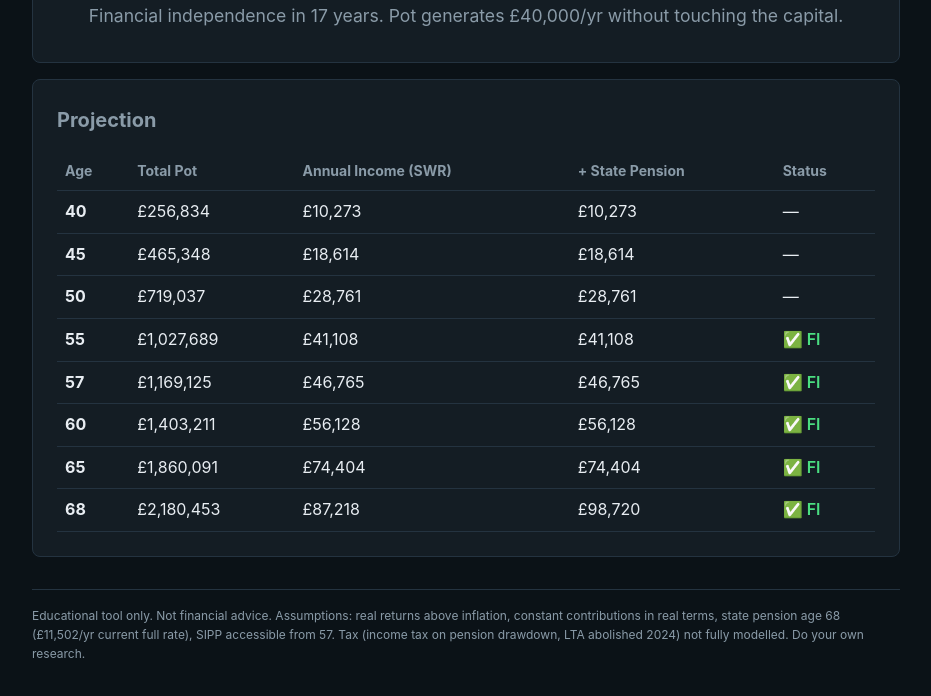
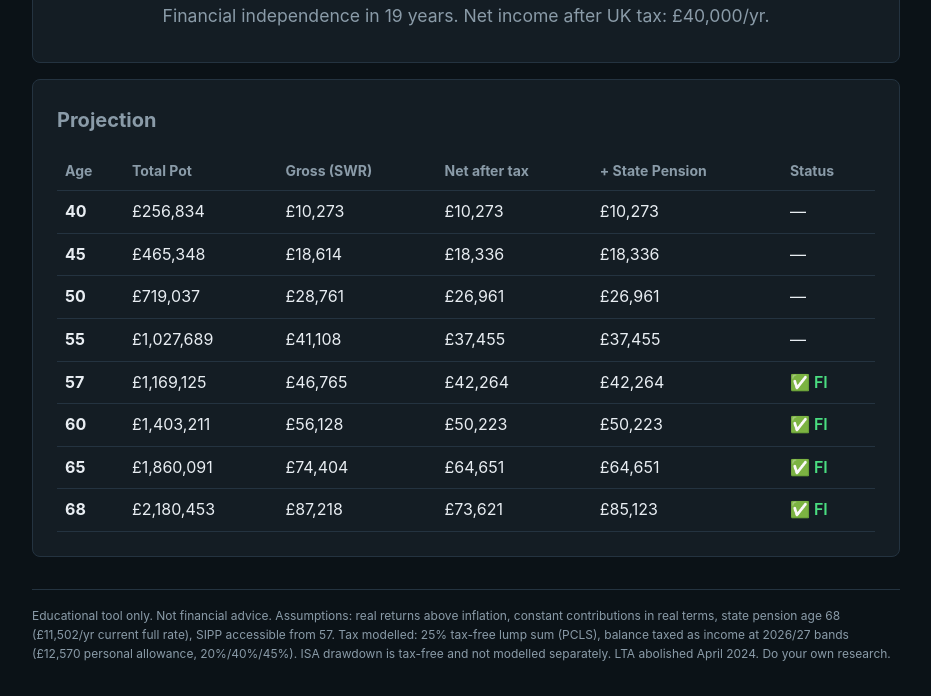
Before and after one commit to Aelvryx/fi-calculator-uk, a plain HTML site: page index.html in a window 1280 px wide. Shown: the part 610-1306 px from the top of the page, without its empty margins (174-1105 px from the left). Drawn offline with Linux system fonts and the light colour scheme.

Commit message:
Add UK pension tax modelling — PCLS, income tax bands, net drawdown

```diff
--- a/index.html
+++ b/index.html
@@ -71,18 +71,52 @@ th { color: var(--muted); font-size: 0.875rem; }
 <div class="card">
 <h2 style="margin-top:0">Projection</h2>
 <table>
-<thead><tr><th>Age</th><th>Total Pot</th><th>Annual Income (SWR)</th><th>+ State Pension</th><th>Status</th></tr></thead>
+<thead><tr><th>Age</th><th>Total Pot</th><th>Gross (SWR)</th><th>Net after tax</th><th>+ State Pension</th><th>Status</th></tr></thead>
 <tbody id="projection"></tbody>
 </table>
 </div>
 
-<p class="disclaimer">Educational tool only. Not financial advice. Assumptions: real returns above inflation, constant contributions in real terms, state pension age 68 (£11,502/yr current full rate), SIPP accessible from 57. Tax (income tax on pension drawdown, LTA abolished 2024) not fully modelled. Do your own research.</p>
+<p class="disclaimer">Educational tool only. Not financial advice. Assumptions: real returns above inflation, constant contributions in real terms, state pension age 68 (£11,502/yr current full rate), SIPP accessible from 57. Tax modelled: 25% tax-free lump sum (PCLS), balance taxed as income at 2026/27 bands (£12,570 personal allowance, 20%/40%/45%). ISA drawdown is tax-free and not modelled separately. LTA abolished April 2024. Do your own research.</p>
 </div>
 
 <script>
 const STATE_PENSION = 11502;
 const STATE_PENSION_AGE = 68;
 const SIPP_ACCESS_AGE = 57;
+
+// UK Pension Tax Bands 2026/27
+const TAX_PERSONAL_ALLOWANCE = 12570;
+const TAX_BASIC_RATE = 0.20; // 20% on £12,571-£50,270
+const TAX_HIGHER_RATE = 0.40; // 40% on £50,271-£125,140
+const TAX_ADDITIONAL_RATE = 0.45; // 45% on £125,141+
+const TAX_BASIC_THRESHOLD = 50270;
+const TAX_ADDITIONAL_THRESHOLD = 125140;
+const PCLS_RATE = 0.25; // 25% tax-free lump sum
+
+function calcIncomeTax(taxableIncome) {
+  if (taxableIncome <= TAX_PERSONAL_ALLOWANCE) return 0;
+  let tax = 0;
+  if (taxableIncome > TAX_ADDITIONAL_THRESHOLD) {
+    tax += (taxableIncome - TAX_ADDITIONAL_THRESHOLD) * TAX_ADDITIONAL_RATE;
+    tax += (TAX_ADDITIONAL_THRESHOLD - TAX_BASIC_THRESHOLD) * TAX_HIGHER_RATE;
+    tax += (TAX_BASIC_THRESHOLD - TAX_PERSONAL_ALLOWANCE) * TAX_BASIC_RATE;
+  } else if (taxableIncome > TAX_BASIC_THRESHOLD) {
+    tax += (taxableIncome - TAX_BASIC_THRESHOLD) * TAX_HIGHER_RATE;
+    tax += (TAX_BASIC_THRESHOLD - TAX_PERSONAL_ALLOWANCE) * TAX_BASIC_RATE;
+  } else {
+    tax += (taxableIncome - TAX_PERSONAL_ALLOWANCE) * TAX_BASIC_RATE;
+  }
+  return tax;
+}
+
+function calcPensionDrawdownNet(grossAnnual, potSize) {
+  // Assume: take 25% tax-free upfront (PCLS), draw rest as income
+  // Simplified: each year, portion of drawdown is tax-free (from PCLS pot), rest taxed
+  const pclsPortion = grossAnnual * PCLS_RATE;
+  const taxablePortion = grossAnnual * 0.75;
+  const tax = calcIncomeTax(taxablePortion);
+  return grossAnnual - tax;
+}
 
 function calc() {
   const age = +document.getElementById('age').value;
@@ -107,19 +141,21 @@ function calc() {
     isaPot = isaPot * (1 + realReturn) + annualIsa;
     const total = pensionPot + isaPot;
     const swrIncome = total * swr;
+    const netIncome = calcPensionDrawdownNet(swrIncome, total);
     const stateInc = a >= STATE_PENSION_AGE ? STATE_PENSION : 0;
-    const totalIncome = swrIncome + stateInc;
+    const totalIncome = netIncome + stateInc;
 
-    // Check milestones
-    if (!fiAge && swrIncome >= target) fiAge = a;
+    // Check milestones — use net income for FI comparison
+    if (!fiAge && netIncome >= target) fiAge = a;
 
     if ([40, 45, 50, 55, 57, 60, 65, 68].includes(a) || a === fiAge) {
-      const status = swrIncome >= target ? '✅ FI' : (totalIncome >= target ? '🟡 FI+state' : '');
+      const status = netIncome >= target ? '✅ FI' : (totalIncome >= target ? '🟡 FI+state' : '');
       rows += `<tr>
         <td><strong>${a}</strong></td>
         <td>£${Math.round(total).toLocaleString()}</td>
         <td>£${Math.round(swrIncome).toLocaleString()}</td>
-        <td>£${Math.round(swrIncome + stateInc).toLocaleString()}</td>
+        <td>£${Math.round(netIncome).toLocaleString()}</td>
+        <td>£${Math.round(netIncome + stateInc).toLocaleString()}</td>
         <td class="${status ? 'milestone' : ''}">${status || '—'}</td>
       </tr>`;
     }
@@ -130,10 +166,10 @@ function calc() {
   if (fiAge) {
     const years = fiAge - age;
     document.getElementById('fiAge').textContent = fiAge;
-    document.getElementById('fiLabel').textContent = `Financial independence in ${years} year${years !== 1 ? 's' : ''}. Pot generates £${Math.round(target).toLocaleString()}/yr without touching the capital.`;
+    document.getElementById('fiLabel').textContent = `Financial independence in ${years} year${years !== 1 ? 's' : ''}. Net income after UK tax: £${Math.round(target).toLocaleString()}/yr.`;
   } else {
     document.getElementById('fiAge').textContent = '70+';
-    document.getElementById('fiLabel').textContent = `At this contribution rate, FI target of £${target.toLocaleString()}/yr not reached by 70. Increase contributions or adjust target.`;
+    document.getElementById('fiLabel').textContent = `At this contribution rate, FI target of £${target.toLocaleString()}/yr net not reached by 70. Increase contributions or adjust target.`;
   }
 }
 
```
